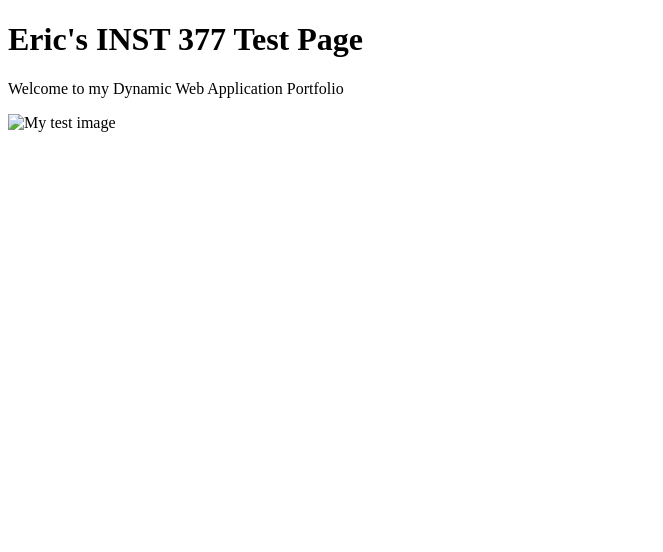
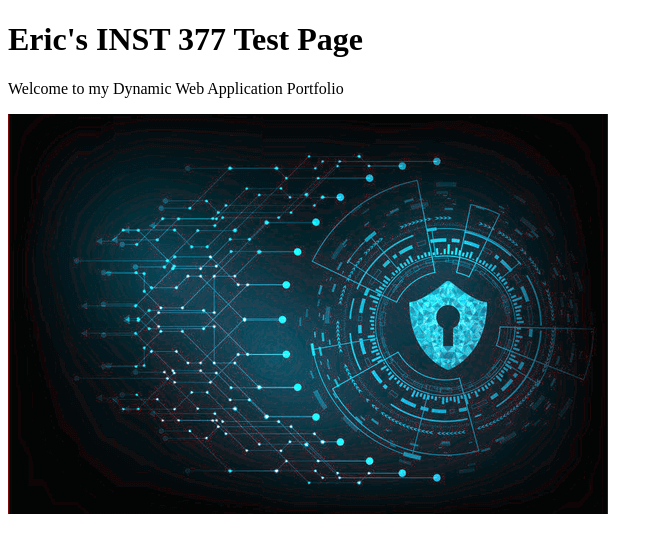
Before and after one commit to ericTle1/ericTle1.github.io, a plain HTML site: page index.html in a window 1280 px wide. Shown: the whole page, without its empty margins (0-663 px from the left). Drawn offline with Linux system fonts and the light colour scheme.

Commit message:
Update index.html

```diff
--- a/index.html
+++ b/index.html
@@ -4,5 +4,5 @@
 <h1>Eric's INST 377 Test Page</h1>
 <p>Welcome to my Dynamic Web Application Portfolio</p>
 </body>
-  <img src="" alt="My test image">
+  <img src="/images/Cybersecurity.png" alt="Cybersecurity">
 </html>
```
